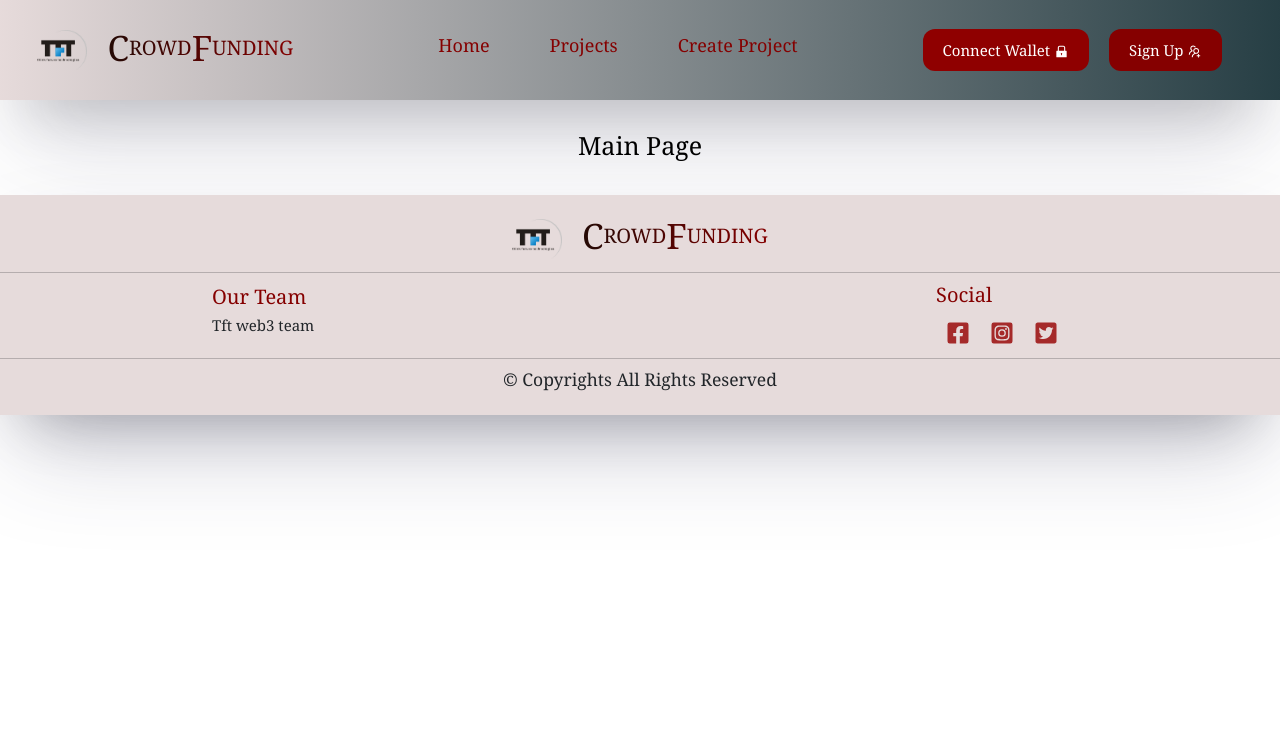
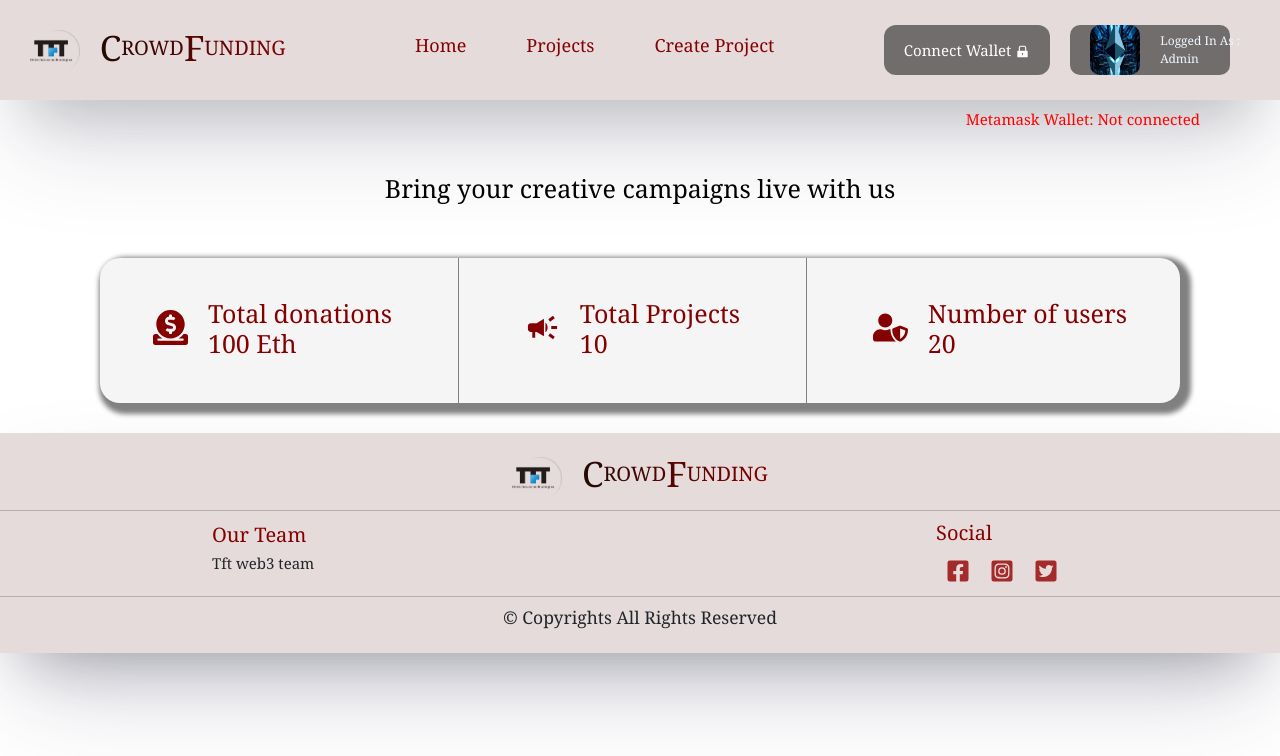
Before and after one commit to Pankajmalhan/CROWDFUNDING, a React (Create React App) app in the folder client/: page / in a window 1280 px wide. Shown: the top 756 px of the page. Built offline with nearby package versions, Linux system fonts and the light colour scheme; what web3 would draw is missing.

Commit message:
Added Profile , main screen , form submittion

```diff
--- a/client/package.json
+++ b/client/package.json
@@ -10,6 +10,7 @@
     "react": "^18.2.0",
     "react-bootstrap": "^2.5.0",
     "react-dom": "^18.2.0",
+    "react-hook-form": "^7.38.0",
     "react-icons": "^4.6.0",
     "react-router-dom": "^6.4.2",
     "react-scripts": "^4.0.3",
--- a/client/src/App.css
+++ b/client/src/App.css
@@ -173,9 +173,17 @@ li {
   justify-content: center;
   height: fit-content;
 }
+.container h3{
+  display: flex;
+  justify-content: flex-end;
+  align-items: flex-end;
+  /* height: fit-content; */
+  font-size: 1.5rem;
+}
 .sub{
   /* background-color:white; */
   display: flex;
+  flex-direction: column;
   width: 100%;
   height: 100%;
   color:black;
@@ -263,8 +271,10 @@ form{
   height: 8rem;
 }
 .metamask{
-  height: 8rem;
-  text-overflow:inherit;
+  display: flex;
+  justify-content:flex-end;
+  width: 30rem;
+  overflow: wrap;
 }
 .divider{
   display: flex;
@@ -281,7 +291,67 @@ form{
   align-items:center;
   justify-content:center;
 }
+/* Main page */
+.mainpage-data{
+  display: flex;
+  flex-direction: row;
+  width: 100%;
+  margin-top: 5rem;
+  justify-content: space-around;
+  color:hsla(0, 100%, 26%, 1);
+  box-shadow: 5px 5px 5px 6px gray;
+  border-width: 1rem;
+  border-radius: 2rem;
+  background-color:whitesmoke;
+}
+.mainpage-data div{
+  display: flex;
+  padding: 4rem;
+  justify-content: space-around;
+  align-items: flex-start;
+}
+.mainpage-data span{
+  border-right: 0.1rem solid gray;
+}
+.mainpage-data mainicons{
+  color:hsla(0, 100%, 26%, 1);
+  font-size: 3.5rem;
+  padding-right: 2rem;
+}
 
+
+/* Profile */
+
+.profile{
+  display: flex;
+  flex-direction: row;
+  width: 16rem;
+  height: 5rem;
+  align-self: center;
+  color: aliceblue;
+  font-size: 1.2rem;
+  background-color:rgba(0, 0, 0, 0.5) ;
+  border-radius:1rem;
+}
+.profileTop{
+  display: flex;
+  align-items:center;
+}
+.profileTop img {
+  width: 5rem;
+  height: 5rem;
+  justify-content: center;
+  align-items: center;
+  border-radius: 1rem;
+}
+.profileTop div{
+  display: flex;
+  margin-left: 0.5rem;
+  width: 11rem;
+  align-items: center;
+  justify-content: center;
+  text-transform: capitalize;
+}
 /* footer */
 
 .footer{
--- /dev/null
+++ b/client/src/components/Cards/ProfileCard.jsx
@@ -0,0 +1,15 @@
+import React from "react";
+import Image from '../../Assets/img/ethereum-boost.webp'
+const ProfileCard = () => {
+  return(
+    <div className="profile">
+        <div className="profileTop">
+            {/* top */}
+            <img src={Image}></img>
+            <div> Logged in as : <br/>Admin </div>
+        </div>
+    </div>
+  )
+};
+
+export default ProfileCard;
--- a/client/src/components/Navbar/Navbar.jsx
+++ b/client/src/components/Navbar/Navbar.jsx
@@ -1,4 +1,4 @@
-import React from 'react';
+import React,{useEffect} from 'react';
 import {  NavLink } from "react-router-dom";
 import logo from '../../Assets/img/tftLogo.png';
 import "./navBar.css";
@@ -9,9 +9,16 @@ import {
   getUserAddress,
 } from "../../actions/Web3Actions";
 import {AiFillLock ,AiOutlineUsergroupAdd} from 'react-icons/ai'
+import ProfileCard from '../Cards/ProfileCard';
 
 
 const Navbar= ({handleLoginClick}) =>{
+  const [address,setAddress] = React.useState("")
+
+  useEffect(()=>{
+    setAddress(address)
+  },[address])
+
   const connectMetamask=async() =>{
     let checkWallet = await checkWalletAvailable();
     let userAddress = await getUserAddress();
@@ -19,6 +26,7 @@ const Navbar= ({handleLoginClick}) =>{
     if(checkWallet === true){
      console.log('Wallet is available');
      console.log('Address:',userAddress);
+     setAddress(userAddress)
     }
     else{
      console.log('Wallet is not available');
@@ -57,13 +65,18 @@ const Navbar= ({handleLoginClick}) =>{
       </div>
       <div className='btnContainer'>
         <div className='connect'>
-        <button onClick={connectMetamask}>Connect Wallet <AiFillLock/></button>
+        <button style={{backgroundColor: !false ? "rgba(0, 0, 0, 0.5)" : ""}} onClick={connectMetamask}>Connect Wallet <AiFillLock/></button>
         </div>
         <div className='signUp'>
-        <button onClick={handleClick}>Sign Up <AiOutlineUsergroupAdd/></button>
+        {!true ? <button onClick={handleClick}>Sign Up <AiOutlineUsergroupAdd/></button> :
+        <ProfileCard/>}
         </div>
         </div>
     </nav>
+    <div className='container' >
+      <h3 style={{color: !!address ? "green" : "red"}}> Metamask Wallet: {!!address ? `${address} (Connected)` :  "Not connected"}</h3>
+    </div>
+
     </>
   );
 }
--- a/client/src/components/Navbar/navBar.css
+++ b/client/src/components/Navbar/navBar.css
@@ -25,9 +25,9 @@ li {
   display: flex;
   align-items: center;
   justify-content: space-around;
-  /* background-color: hsla(0, 19%, 88%, 1); */
+  background-color:hsla(0, 19%, 88%, 1);
   /* background: -webkit-linear-gradient(180deg, hsla(2, 65%, 44%, 1) 0%, hsla(212, 80%, 42%, 1) 100%);  linear-gradient( #b92b27 -1%, #1565c0 100%); */
-  background: -webkit-linear-gradient(360deg, hsla(0, 19%, 88%, 1) 0%, hsla(192, 28%, 21%, 1) 100%);;
+  /* background: -webkit-linear-gradient(360deg, hsla(0, 19%, 88%, 1) 0%, hsla(192, 28%, 21%, 1) 100%);; */
   box-shadow: rgba(50, 50, 93, 0.25) 0px 50px 100px -20px,
     rgba(0, 0, 0, 0.3) 0px 30px 60px -30px;
 }
@@ -71,6 +71,7 @@ li {
 .btnContainer{
   display: flex;
   justify-content: space-around;
+  height: 9rem;
   padding: 1rem;
 }
 .btnContainer div{
@@ -78,9 +79,9 @@ li {
   justify-content: space-around;
   padding: 1rem;
 }
-.btnContainer bddutton{
+.btnContainer busstton{
   width: 17rem;
-  height: 4rem;
+  height: 8rem;
   /* background: -webkit-linear-gradient(180deg, hsla(0, 19%, 88%, 1) 0%, hsla(192, 28%, 21%, 1) 100%); */
   background-color: hsla(0, 100%, 26%, 1);
   justify-content: center;
--- /dev/null
+++ b/client/src/helper/function.jsx
@@ -0,0 +1,4 @@
+
+export function copy(text) {
+    navigator.clipboard.writeText(text);
+  }
--- a/client/src/pages/Create/CreateProject.jsx
+++ b/client/src/pages/Create/CreateProject.jsx
@@ -1,23 +1,37 @@
 import React from "react";
 import Image from "../../Assets/img/eth.png";
 import { getUserAddress } from "../../actions/Web3Actions";
+import { useForm, useWatch } from "react-hook-form";
+import { copy } from "../../helper/function";
 export const CreateProject = () => {
   const [userAddress, setUserAddress] = React.useState("");
-  function handleSubmit() {
-    console.log("handlesubmit part");
-  }
+  const {
+    register,
+    control,
+    handleSubmit,
+    trigger,
+    getValues,
+    formState: { errors },
+  } = useForm({
+    mode: "onChange",
+  });
+  const data = useWatch({ control });
 
   React.useEffect(() => {
     setAddress();
   }, [userAddress]);
+
   async function setAddress() {
     const address = await getUserAddress();
-    console.log(address, "ad");
     setUserAddress(address);
     return address;
   }
-  function copy(text) {
-    navigator.clipboard.writeText(text);
+
+  function onSubmit(e) {
+    if (data) {
+      const res = { ...data, ...{ publicAddress: userAddress ?? "" } };
+      console.log(res, "data");
+    }
   }
   return (
     <div className="container">
@@ -27,30 +41,56 @@ export const CreateProject = () => {
           <form>
             <div className="projecttitle">
               <h2>Title:</h2>
-              <input></input>
+              <input
+                style={{ fontSize: "1.5rem" }}
+                placeholder="Enter title"
+                {...register("title")}
+                type={"text"}
+              ></input>
             </div>
             <div className="description">
               <h2>Description:</h2>
-              <input type={"textarea"} className="desc"></input>
+              <input
+                style={{ fontSize: "1.5rem" }}
+                placeholder="Enter description"
+                {...register("description")}
+                type={"textarea"}
+                className="desc"
+              ></input>
             </div>
             <div className="deadline">
               <h2>Deadline:</h2>
-              <input></input>
+              <input
+                style={{ fontSize: "1.5rem" }}
+                placeholder="Select last date"
+                {...register("deadline")}
+                type={"date"}
+              ></input>
             </div>
             <div className="targetprice">
               <h2>Target Price:</h2>
-              <input></input>
+              <input
+                style={{ fontSize: "1.5rem" }}
+                placeholder="Select Target Amount"
+                {...register("targetPrice")}
+                type={"number"}
+              ></input>
             </div>
             <div className="mincontribution">
               <h2>Minimum Contribution:</h2>
-              <input></input>
+              <input
+                style={{ fontSize: "1.5rem" }}
+                placeholder="Select Minimum Contribution"
+                {...register("minimumContribution")}
+                type={"number"}
+              ></input>
             </div>
             <div className="address">
               <h2>Metamask Address:</h2>
               <label
                 className="metamask"
                 style={{ fontSize: "1.5rem" }}
-                onClick={copy(userAddress)}
+                onClick={() => copy(userAddress)}
               >
                 {userAddress}
               </label>
@@ -65,7 +105,7 @@ export const CreateProject = () => {
                 margin: "1rem",
                 backgroundColor: "hsla(0, 100%, 26%, 1)",
               }}
-              onClick={handleSubmit}
+              onClick={handleSubmit(onSubmit)}
             >
               Submit
             </button>
--- a/client/src/pages/Home/Main.jsx
+++ b/client/src/pages/Home/Main.jsx
@@ -1,10 +1,31 @@
 import React from 'react'
+import {FaDonate,FaUserShield} from 'react-icons/fa'
+import {MdCampaign} from 'react-icons/md'
+import ProfileCard from '../../components/Cards/ProfileCard'
 export const Main = () =>{
     return (
         <>
         <div className= 'container'>
             <div className='sub'>
-                <h1>Main Page</h1>
+                <h1>Bring your creative campaigns live with us</h1>
+                <div className='mainpage-data'>
+                    <div>
+                    <mainicons><FaDonate/></mainicons>
+                    <h1>Total donations<br/>100 Eth</h1>
+                    </div>
+                    <span/>
+                    <div>
+                    <mainicons><MdCampaign/></mainicons>
+                    <h1>Total Projects<br/> 10</h1>
+                    </div>
+                    <span/>
+                    <div>
+                    <mainicons><FaUserShield/></mainicons>
+                    <h1>Number of users<br/>20</h1>
+                    </div>
+                </div>
+                {/* ProfileCard */}
+                {/* <ProfileCard/> */}
             </div>
         </div>
         </>
```
